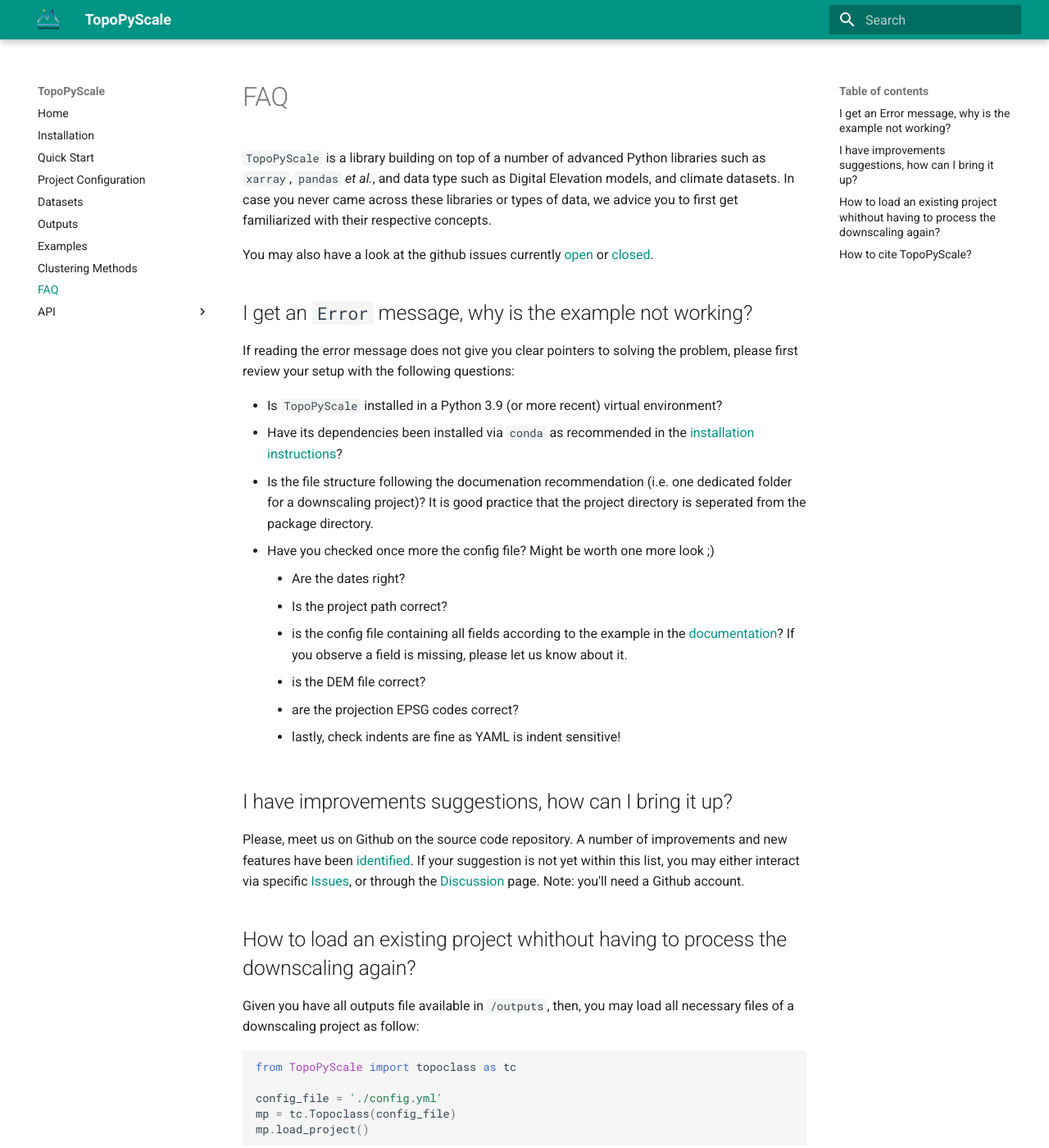
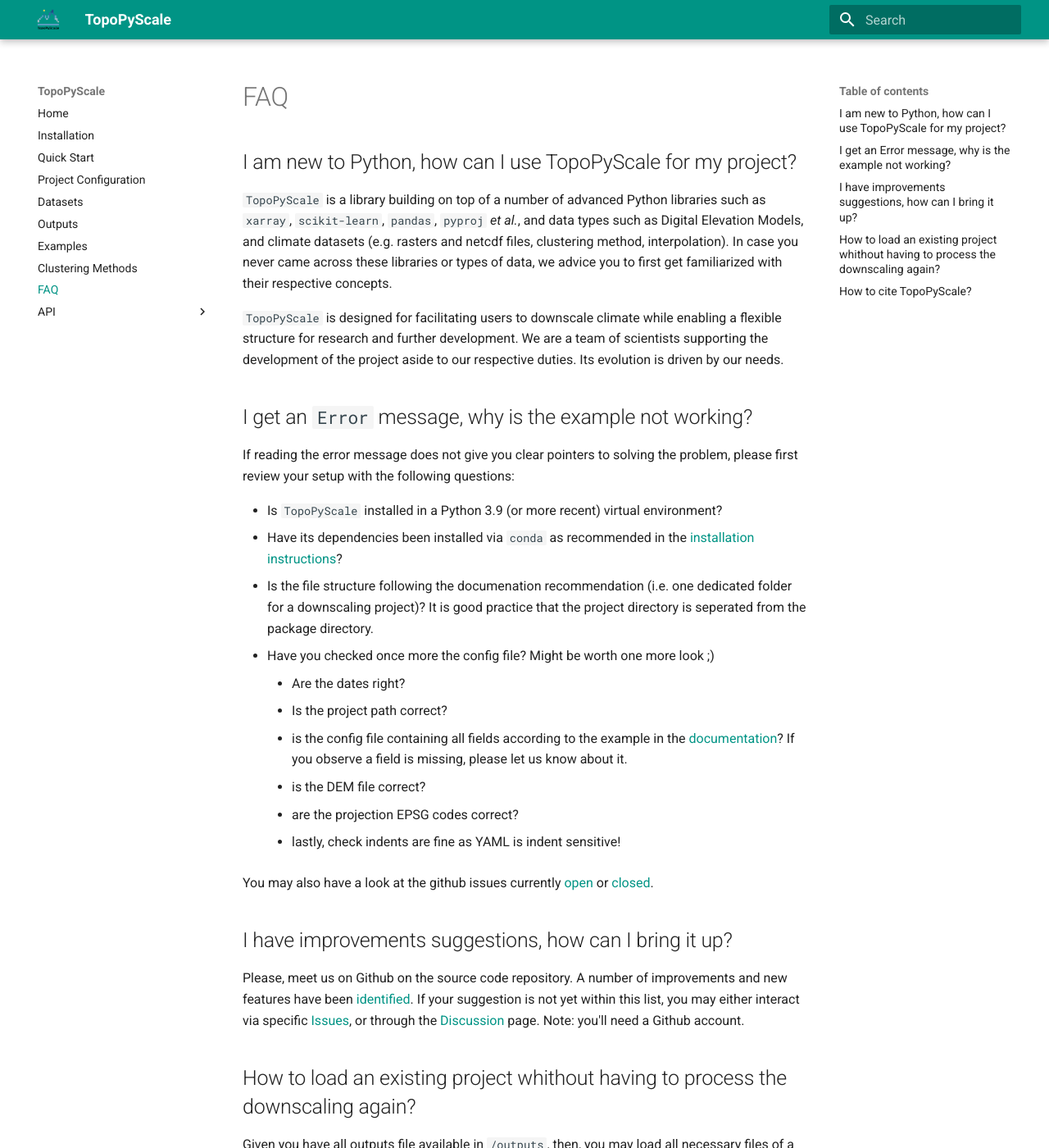
Before and after one commit to ArcticSnow/TopoPyScale_Documentation, an MkDocs documentation site: the page built from docs/20_FAQ.md, in a window 1280 px wide and 1400 px high. Shown: the whole window at 82% size. Built offline with MkDocs 1.6.1 and Material for MkDocs 9.7.7, drawn with Linux system fonts in a browser that asks for light colours.

Commit message:
added FAQ

```diff
--- a/docs/20_FAQ.md
+++ b/docs/20_FAQ.md
@@ -1,8 +1,10 @@
 # FAQ
 
-`TopoPyScale` is a library building on top of a number of advanced Python libraries such as `xarray`, `pandas` *et al.*, and data type such as Digital Elevation models, and climate datasets. In case you never came across these libraries or types of data, we advice you to first get familiarized with their respective concepts.
+## I am new to Python, how can I use TopoPyScale for my project?
 
-You may also have a look at the github issues currently [open](https://github.com/ArcticSnow/TopoPyScale/issues?q=is%3Aopen+is%3Aissue) or [closed](https://github.com/ArcticSnow/TopoPyScale/issues?q=is%3Aissue+is%3Aclosed).
+`TopoPyScale` is a library building on top of a number of advanced Python libraries such as `xarray`, `scikit-learn`, `pandas`, `pyproj` *et al.*, and data types such as Digital Elevation Models, and climate datasets (e.g. rasters and netcdf files, clustering method, interpolation). In case you never came across these libraries or types of data, we advice you to first get familiarized with their respective concepts.
+
+`TopoPyScale` is designed for facilitating users to downscale climate while enabling a flexible structure for research and further development. We are a team of scientists supporting the development of the project aside to our respective duties. Its evolution is driven by our needs.
 
 ## I get an `Error` message, why is the example not working?
 
@@ -18,6 +20,9 @@
 	- is the DEM  file correct?
 	- are the projection EPSG codes correct?
 	- lastly, check indents are fine as YAML is indent sensitive!
+
+You may also have a look at the github issues currently [open](https://github.com/ArcticSnow/TopoPyScale/issues?q=is%3Aopen+is%3Aissue) or [closed](https://github.com/ArcticSnow/TopoPyScale/issues?q=is%3Aissue+is%3Aclosed).
+
 
 ## I have improvements suggestions, how can I bring it up?
 Please, meet us on Github on the source code repository. A number of improvements and new features have been [identified](https://github.com/ArcticSnow/TopoPyScale/issues?q=is%3Aopen+is%3Aissue+label%3Aenhancement+). If your suggestion is not yet within this list, you may either interact via specific [Issues](https://github.com/ArcticSnow/TopoPyScale/issues), or through the [Discussion](https://github.com/ArcticSnow/TopoPyScale/discussions) page. Note: you'll need a Github account.
```
Also changed, not shown: docs/07_topo_sub_methods.md (+2 -0 lines), docs/index.md (+1 -1 lines).
